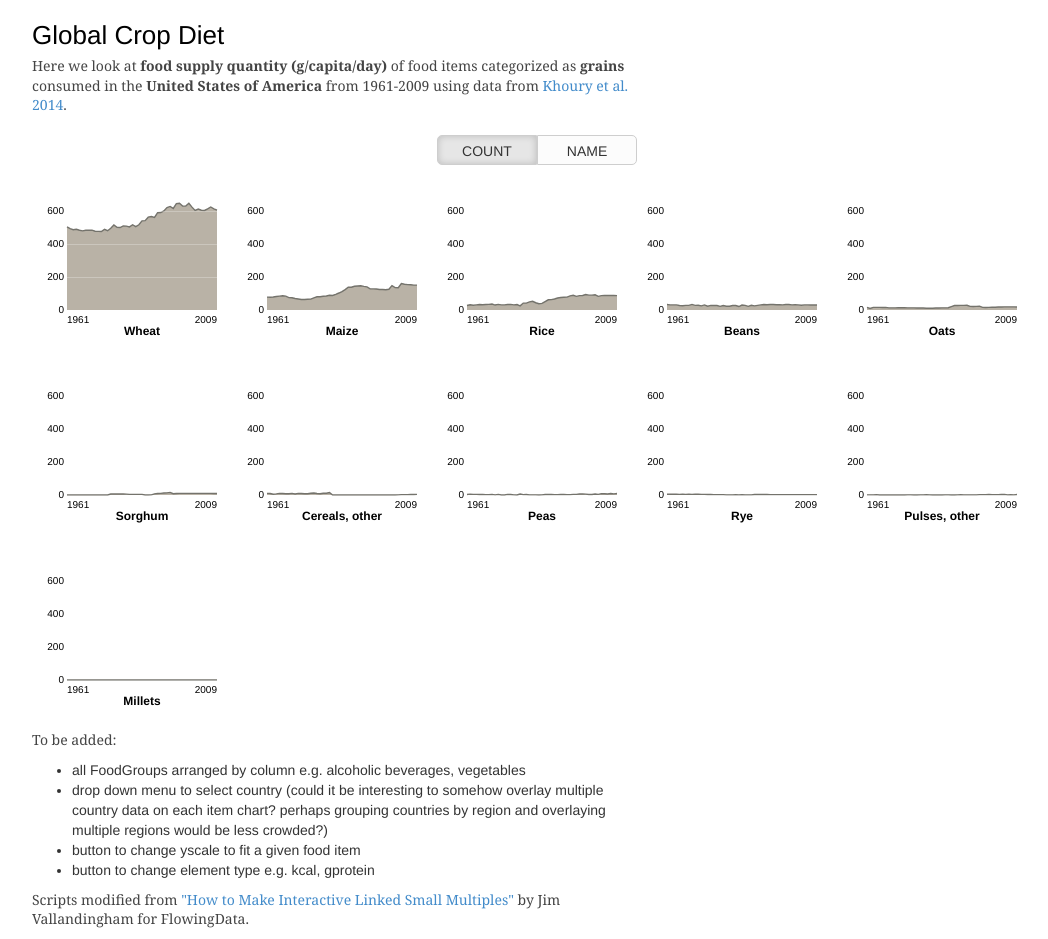
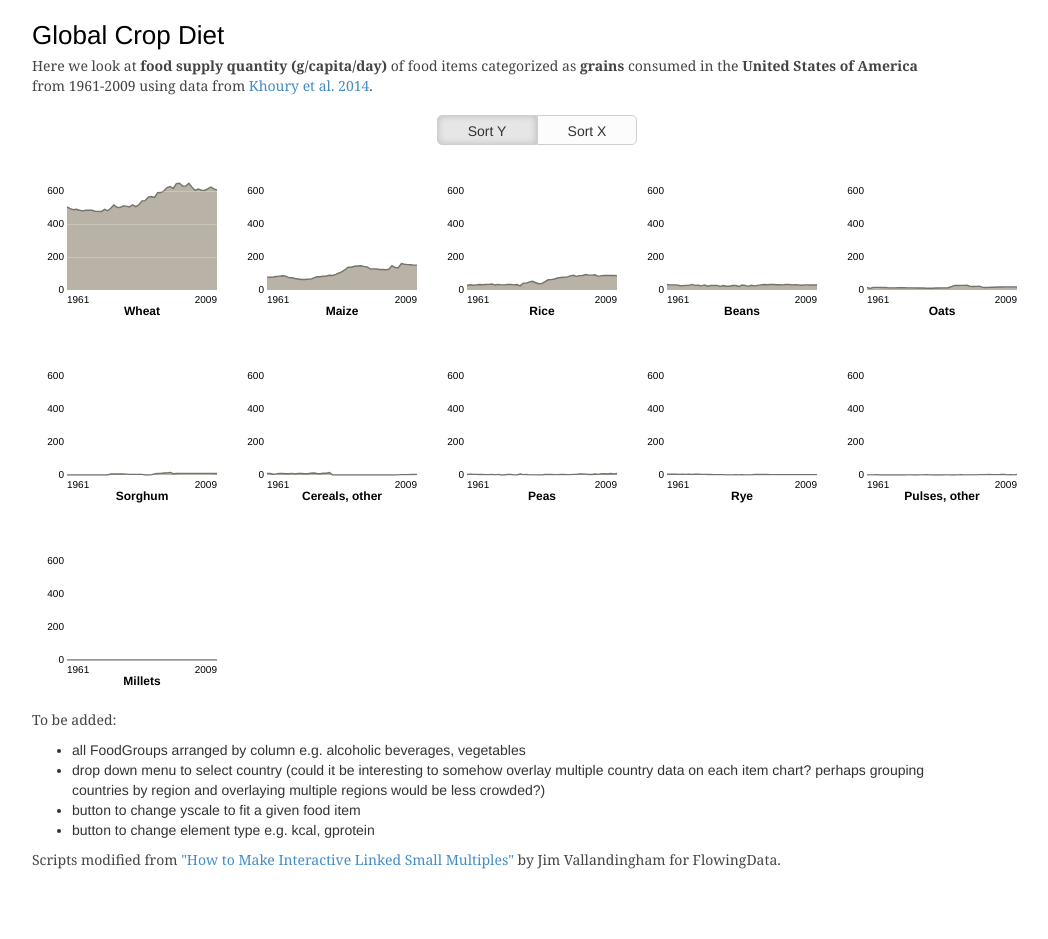
Before and after one commit to stevensotelo/skammlade.github.io, a Jekyll site: the page projects/201410-linked-small-multiples/linked_small_multiples/index.html, which Jekyll copies as it is, in a window 1280 px wide. Shown: the whole page, without its empty margins (98-1146 px from the left). Built offline with Jekyll 4.4.1, drawn with Linux system fonts in a browser that asks for light colours; after the commit the page ends 900 px from its top, so only the background shows below that.

Commit message:
text area width increase, button names

```diff
--- a/projects/201410-linked-small-multiples/linked_small_multiples/css/style.css
+++ b/projects/201410-linked-small-multiples/linked_small_multiples/css/style.css
@@ -13,7 +13,7 @@ h1 {
 
 #lead {
   clear: both;
-  width: 600px;
+  width: 900px;
 }
 
 #lead p {
--- a/projects/201410-linked-small-multiples/linked_small_multiples/index.html
+++ b/projects/201410-linked-small-multiples/linked_small_multiples/index.html
@@ -29,8 +29,8 @@
     </div>
     <div id="main">
       <div id="button-wrap">
-        <div id="count" class="button active">COUNT</div>
-        <div id="name" class="button">NAME</div>
+        <div id="count" class="button active">Sort Y</div>
+        <div id="name" class="button">Sort X</div>
       </div>
 
       <div id="vis"></div>
```
